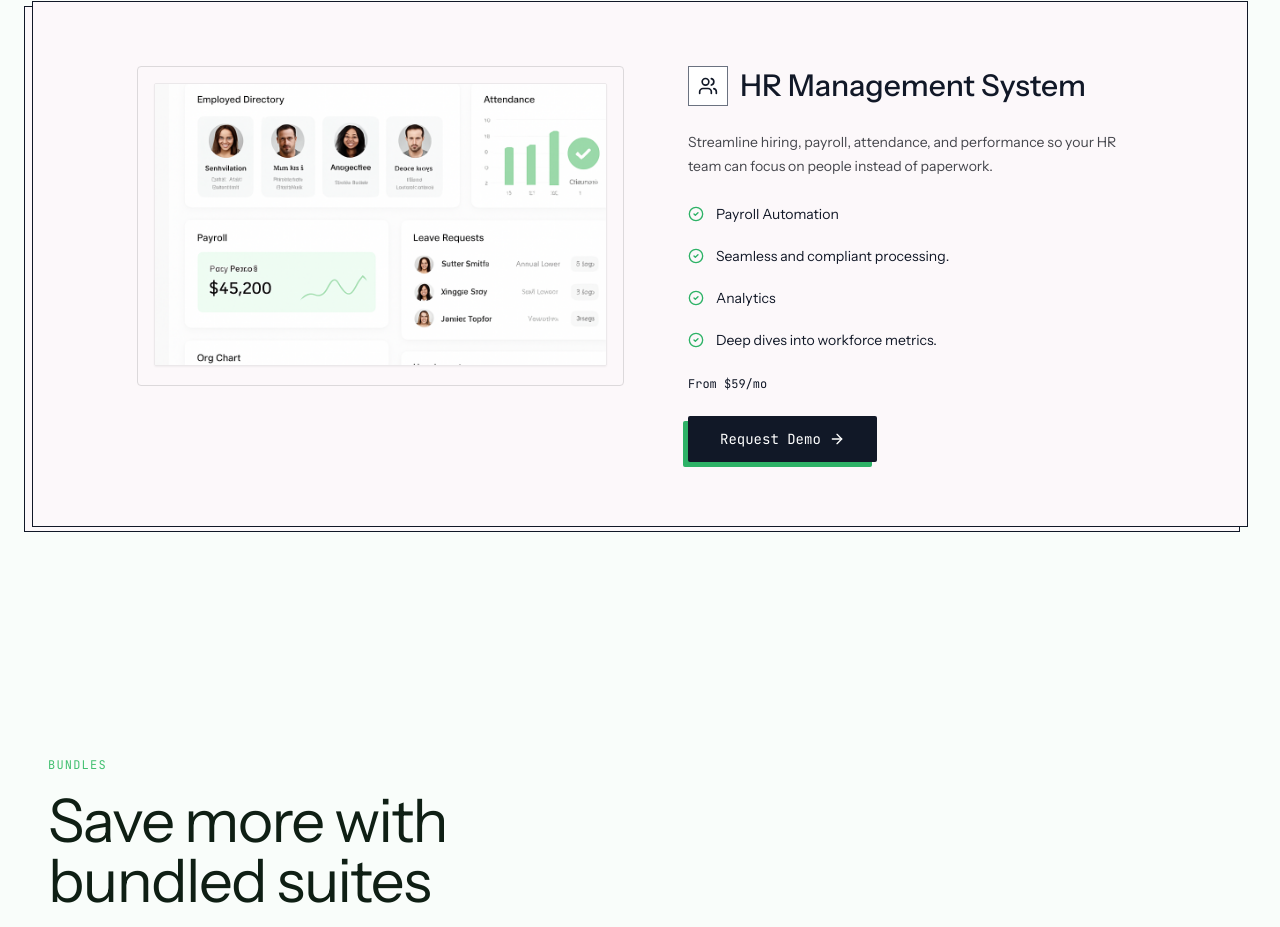
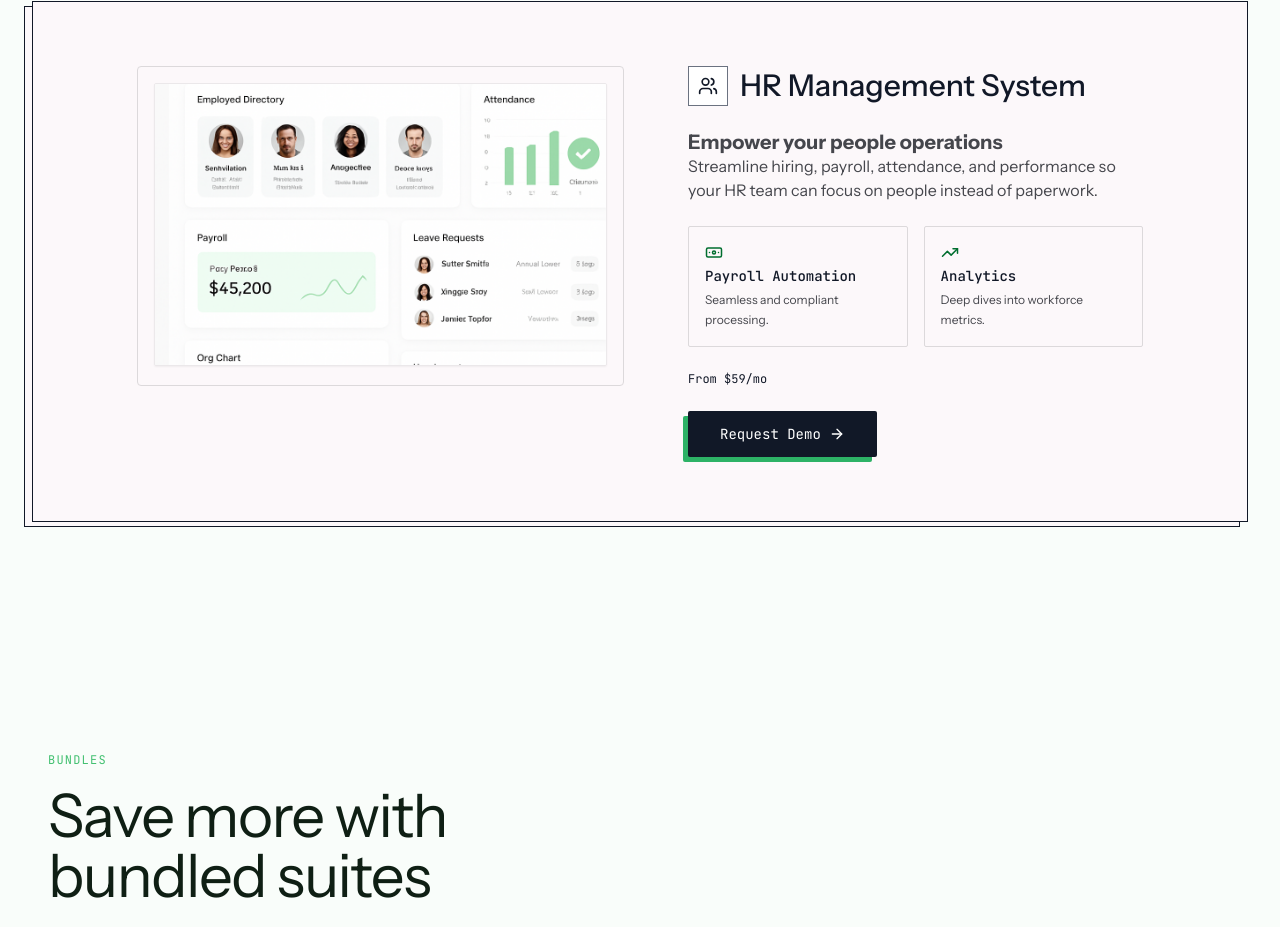
Before and after one commit to Mehariwamlake/techvision-home, a Next.js app: page /solutions in a window 1280 px wide. Shown: the part 2554-3481 px from the top of the page. Built offline with nearby package versions, Linux system fonts and the light colour scheme.

Commit message:
feat(solutions): add HR features cards, lead sentence and plaincard style

```diff
--- a/components/solutions/product-sections.tsx
+++ b/components/solutions/product-sections.tsx
@@ -47,7 +47,11 @@ export function ProductSections() {
                       {product.cards.map((card) => (
                         <div
                           key={card.title}
-                          className="flex flex-col gap-1 rounded-[2px] border border-[#111827] bg-[#FCF8FA] p-4 shadow-[-5px_5px_0_-1px_#FCF8FA,-5px_5px_0_0_#111827]"
+                          className={`flex flex-col gap-1 rounded-[2px] border bg-[#FCF8FA] p-4 ${
+                            product.cardStyle === "plain"
+                              ? "border-[#DCD9DB]"
+                              : "border-[#111827] shadow-[-5px_5px_0_-1px_#FCF8FA,-5px_5px_0_0_#111827]"
+                          }`}
                         >
                           <card.icon className="h-[19px] w-[18px] text-[#006E2F]" />
                           <h3 className="font-mono text-sm font-medium text-[#111827]">
--- a/components/solutions/solutions-content.ts
+++ b/components/solutions/solutions-content.ts
@@ -8,6 +8,8 @@ import {
   ShieldCheck,
   Users,
   Wallet,
+  Banknote,
+  TrendingUp,
 } from "lucide-react";
 import { title } from "process";
 
@@ -24,6 +26,7 @@ export type Product = {
   short: string;
   tagline: string;
   lead?: string;
+  cardStyle?: "offset" | "plain";
   description: string;
   image: string;
   features?: string[];
@@ -95,14 +98,24 @@ export const solutionsProducts: Product[] = [
     name: "HR Management System",
     short: "HR Management",
     tagline: "Empower your people operations",
+    lead: "Empower your people operations",
+    cardStyle: "plain",
     description:
       "Streamline hiring, payroll, attendance, and performance so your HR team can focus on people instead of paperwork.",
     image: "/dashboards/hr-dashboard.png",
-    features: [
-      "Payroll Automation",
-      "Seamless and compliant processing.",
-      "Analytics",
-      "Deep dives into workforce metrics.",
+
+    cards: [
+      {
+        icon: Banknote,
+        title: "Payroll Automation",
+        description: "Seamless and compliant processing.",
+      },
+
+      {
+        icon: TrendingUp,
+        title: "Analytics",
+        description: "Deep dives into workforce metrics.",
+      },
     ],
     startingPrice: 59,
   },
```
